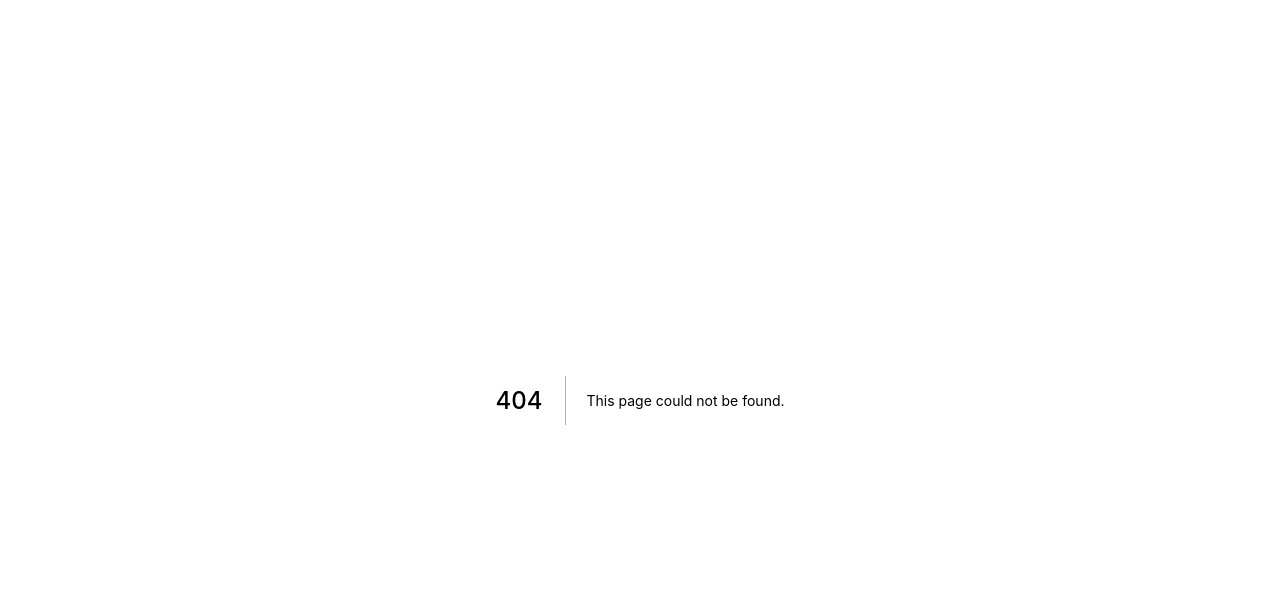
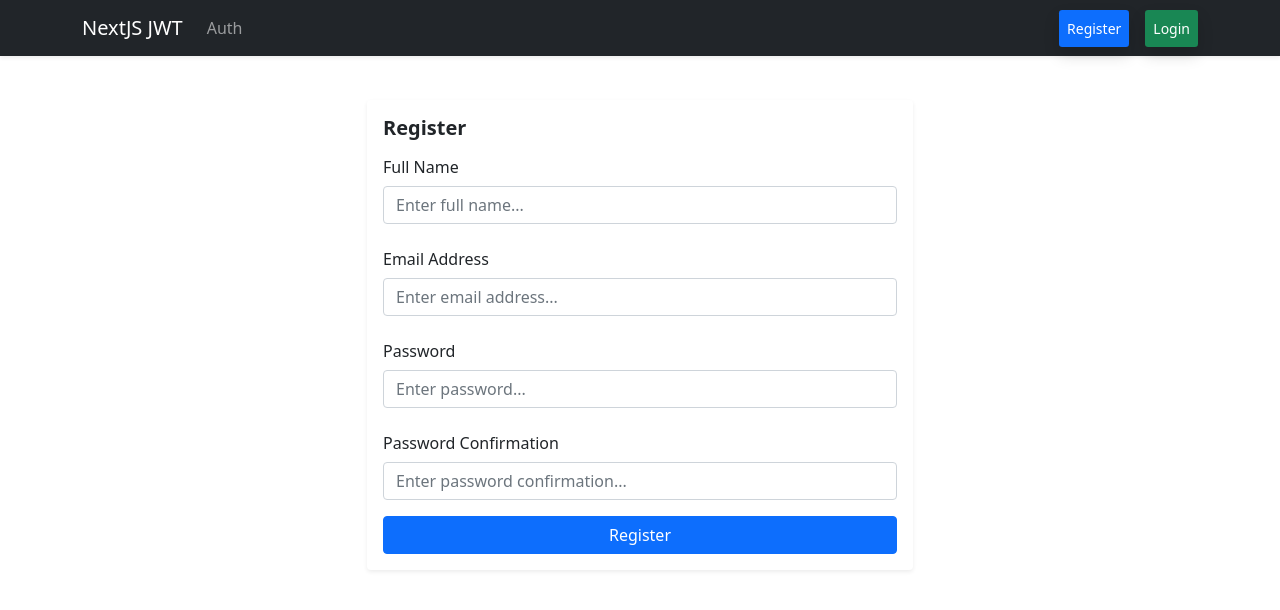
Before and after one commit to joedave13/next-auth-jwt, a Next.js app: page /register in a window 1280 px wide. Before the commit this address had no page. Shown: the top 610 px of the page. Built offline with nearby package versions, Linux system fonts and the light colour scheme.

Commit message:
register page

```diff
--- a/package.json
+++ b/package.json
@@ -9,6 +9,7 @@
     "lint": "next lint"
   },
   "dependencies": {
+    "axios": "^0.27.2",
     "bootstrap": "^5.1.3",
     "next": "12.2.5",
     "react": "18.2.0",
--- /dev/null
+++ b/pages/register.js
@@ -0,0 +1,116 @@
+import axios from 'axios';
+import Head from 'next/head';
+import Router from 'next/router';
+import { useState } from 'react';
+import Layout from '../layouts/Layout';
+
+function Register() {
+  const [name, setName] = useState('');
+  const [email, setEmail] = useState('');
+  const [password, setPassword] = useState('');
+  const [passwordConfirmation, setPasswordConfirmation] = useState('');
+
+  const [validation, setValidation] = useState([]);
+
+  const registerHandler = async (e) => {
+    e.preventDefault();
+
+    const formData = new FormData();
+    formData.append('name', name);
+    formData.append('email', email);
+    formData.append('password', password);
+    formData.append('password_confirmation', passwordConfirmation);
+
+    await axios
+      .post(`${process.env.NEXT_PUBLIC_API_BACKEND}/register`, formData)
+      .then(() => {
+        Router.push('/login');
+      })
+      .catch((error) => {
+        setValidation(error.response.data);
+      });
+  };
+
+  return (
+    <Layout>
+      <Head>Register - NextJS JWT</Head>
+      <div className="container" style={{ marginTop: '100px' }}>
+        <div className="row justify-content-center">
+          <div className="col-md-6">
+            <div className="card border-0 rounded shadow-sm">
+              <div className="card-body">
+                <h5 className="fw-bold">Register</h5>
+                <form onSubmit={registerHandler}>
+                  <div className="mb-3">
+                    <label className="col-form-label">Full Name</label>
+                    <input
+                      type="text"
+                      className="form-control"
+                      placeholder="Enter full name..."
+                      value={name}
+                      onChange={(e) => setName(e.target.value)}
+                    />
+                    {validation.name && (
+                      <small className="text-danger">
+                        {validation.name[0]}
+                      </small>
+                    )}
+                  </div>
+                  <div className="mb-3">
+                    <label className="col-form-label">Email Address</label>
+                    <input
+                      type="email"
+                      className="form-control"
+                      placeholder="Enter email address..."
+                      value={email}
+                      onChange={(e) => setEmail(e.target.value)}
+                    />
+                    {validation.email && (
+                      <small className="text-danger">
+                        {validation.email[0]}
+                      </small>
+                    )}
+                  </div>
+                  <div className="mb-3">
+                    <label className="col-form-label">Password</label>
+                    <input
+                      type="password"
+                      className="form-control"
+                      placeholder="Enter password..."
+                      value={password}
+                      onChange={(e) => setPassword(e.target.value)}
+                    />
+                    {validation.password && (
+                      <small className="text-danger">
+                        {validation.password[0]}
+                      </small>
+                    )}
+                  </div>
+                  <div className="mb-3">
+                    <label className="col-form-label">
+                      Password Confirmation
+                    </label>
+                    <input
+                      type="password"
+                      className="form-control"
+                      placeholder="Enter password confirmation..."
+                      value={passwordConfirmation}
+                      onChange={(e) => setPasswordConfirmation(e.target.value)}
+                    />
+                  </div>
+                  <div className="d-grid">
+                    <button type="submit" className="btn btn-primary">
+                      Register
+                    </button>
+                  </div>
+                </form>
+              </div>
+            </div>
+          </div>
+        </div>
+      </div>
+    </Layout>
+  );
+}
+
+export default Register;
```
Also changed, not shown: 2 other files (tests, documents, lock files or other folders).
